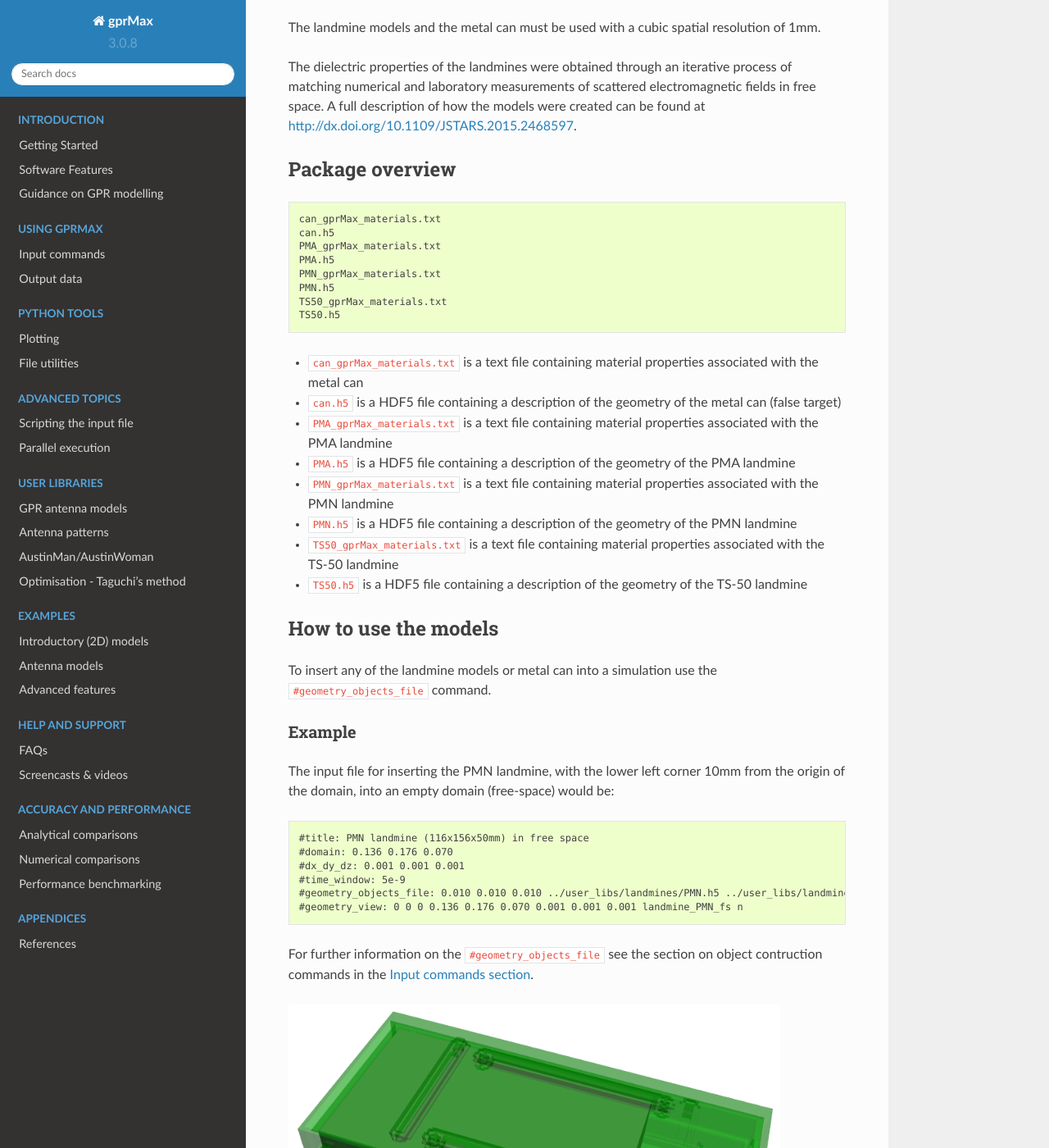
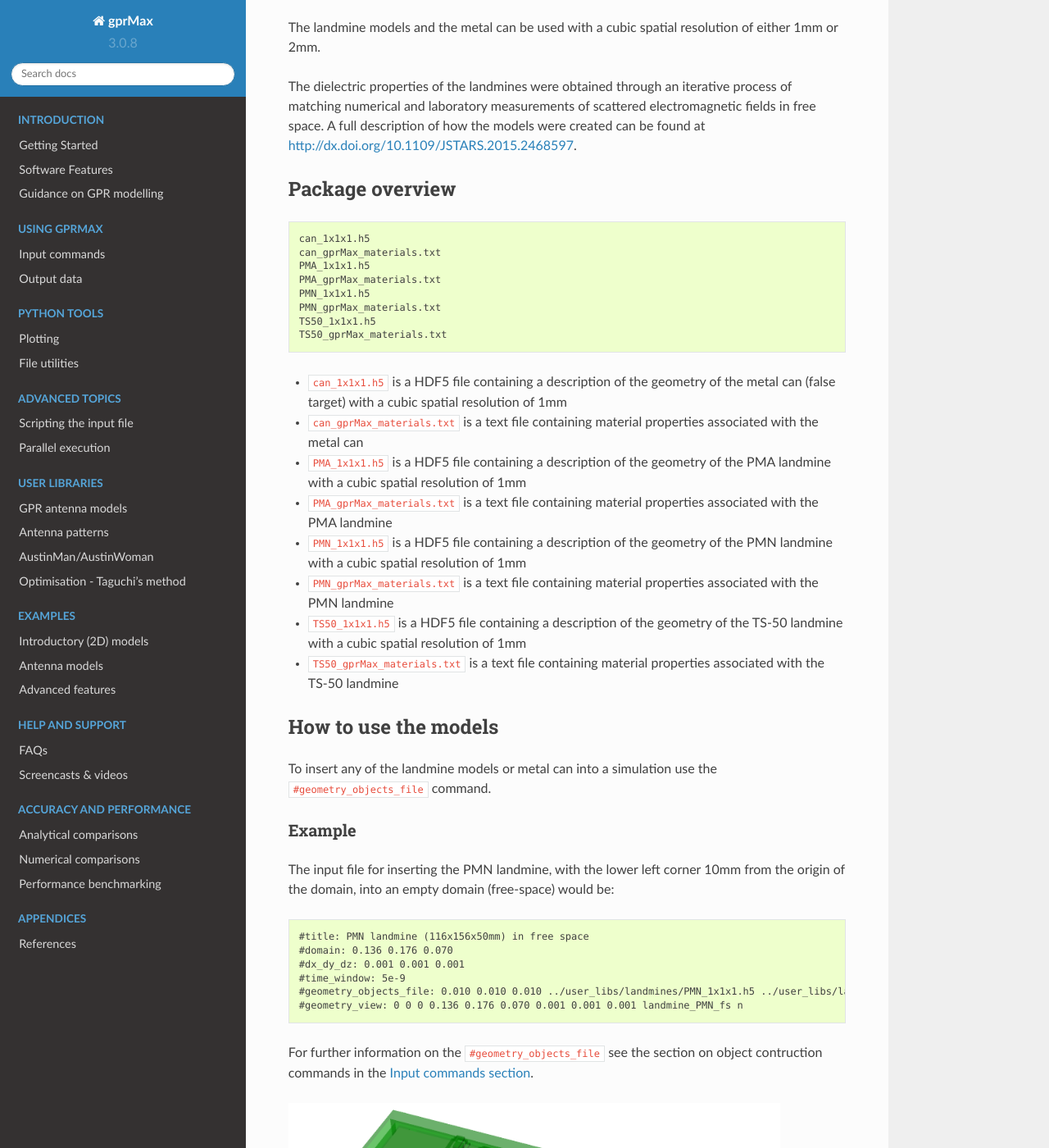
Before and after one commit to gprMax/gprMax, a Sphinx documentation site: the page built from docs/source/user_libs_landmines.rst, in a window 1280 px wide and 1400 px high, scrolled down 866 px. Shown: the whole window at 82% size. Built offline with Sphinx 7.4.7 and the Read the Docs theme 2.0.0, drawn with Linux system fonts in a browser that asks for light colours.

Commit message:
Updated text on resolution of models.

```diff
--- a/docs/source/user_libs_landmines.rst
+++ b/docs/source/user_libs_landmines.rst
@@ -20,7 +20,7 @@ The module currently features models of different anti-personnel (AP) landmines
 * **TS-50**: a blast AP landmine with minimum metal content, manufactured in Italy. The dimensions of the TS-50 model are: 90x90x44mm.
 * **Metal can**: a cylindrical metal can which is can be useful as a false target. The dimensions of the metal can model are: 76x76x108mm.
 
-The landmine models and the metal can must be used with a cubic spatial resolution of 1mm.
+The landmine models and the metal can be used with a cubic spatial resolution of either 1mm or 2mm.
 
 The dielectric properties of the landmines were obtained through an iterative process of matching numerical and laboratory measurements of scattered electromagnetic fields in free space. A full description of how the models were created can be found at http://dx.doi.org/10.1109/JSTARS.2015.2468597.
 
@@ -29,23 +29,23 @@ Package overview
 
 .. code-block:: none
 
+    can_1x1x1.h5
     can_gprMax_materials.txt
-    can.h5
+    PMA_1x1x1.h5
     PMA_gprMax_materials.txt
-    PMA.h5
+    PMN_1x1x1.h5
     PMN_gprMax_materials.txt
-    PMN.h5
+    TS50_1x1x1.h5
     TS50_gprMax_materials.txt
-    TS50.h5
 
+* ``can_1x1x1.h5`` is a HDF5 file containing a description of the geometry of the metal can (false target) with a cubic spatial resolution of 1mm
 * ``can_gprMax_materials.txt`` is a text file containing material properties associated with the metal can
-* ``can.h5`` is a HDF5 file containing a description of the geometry of the metal can (false target)
+* ``PMA_1x1x1.h5`` is a HDF5 file containing a description of the geometry of the PMA landmine with a cubic spatial resolution of 1mm
 * ``PMA_gprMax_materials.txt`` is a text file containing material properties associated with the PMA landmine
-* ``PMA.h5`` is a HDF5 file containing a description of the geometry of the PMA landmine
+* ``PMN_1x1x1.h5`` is a HDF5 file containing a description of the geometry of the PMN landmine with a cubic spatial resolution of 1mm
 * ``PMN_gprMax_materials.txt`` is a text file containing material properties associated with the PMN landmine
-* ``PMN.h5`` is a HDF5 file containing a description of the geometry of the PMN landmine
+* ``TS50_1x1x1.h5`` is a HDF5 file containing a description of the geometry of the TS-50 landmine with a cubic spatial resolution of 1mm
 * ``TS50_gprMax_materials.txt`` is a text file containing material properties associated with the TS-50 landmine
-* ``TS50.h5`` is a HDF5 file containing a description of the geometry of the TS-50 landmine
 
 How to use the models
 =====================
@@ -63,7 +63,7 @@ The input file for inserting the PMN landmine, with the lower left corner 10mm f
     #domain: 0.136 0.176 0.070
     #dx_dy_dz: 0.001 0.001 0.001
     #time_window: 5e-9
-    #geometry_objects_file: 0.010 0.010 0.010 ../user_libs/landmines/PMN.h5 ../user_libs/landmines/PMN_gprMax_materials.txt
+    #geometry_objects_file: 0.010 0.010 0.010 ../user_libs/landmines/PMN_1x1x1.h5 ../user_libs/landmines/PMN_gprMax_materials.txt
     #geometry_view: 0 0 0 0.136 0.176 0.070 0.001 0.001 0.001 landmine_PMN_fs n
 
 For further information on the ``#geometry_objects_file`` see the section on object contruction commands in the :ref:`Input commands section <commands>`.
```
